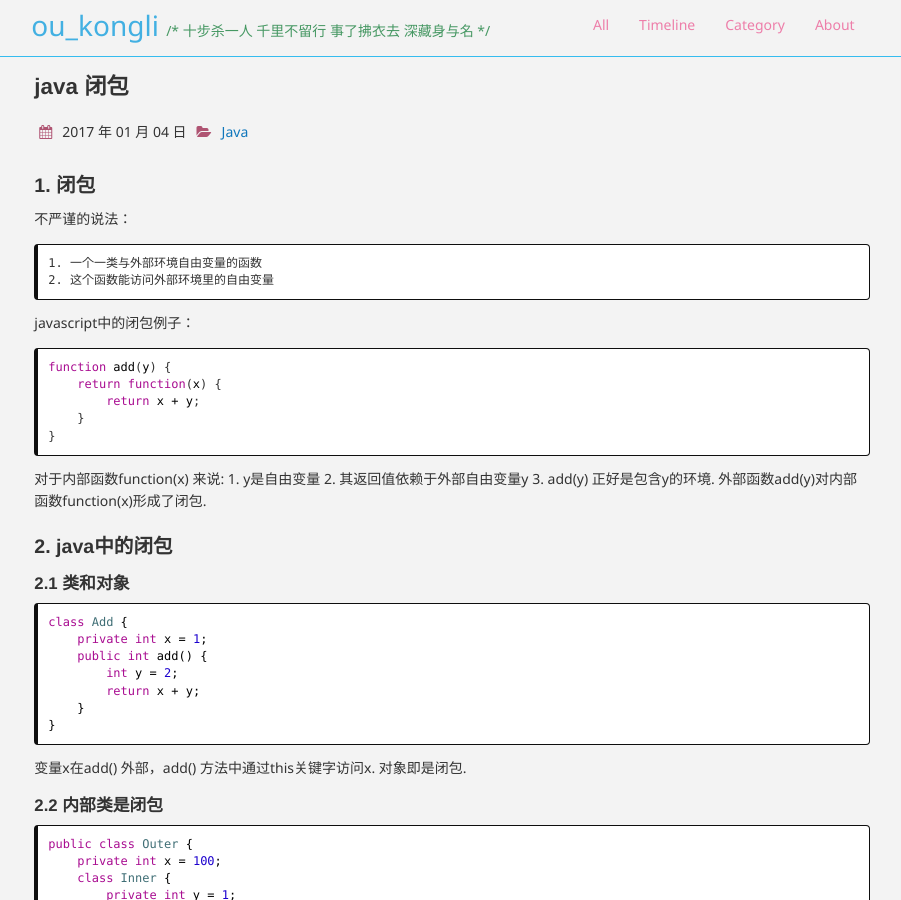
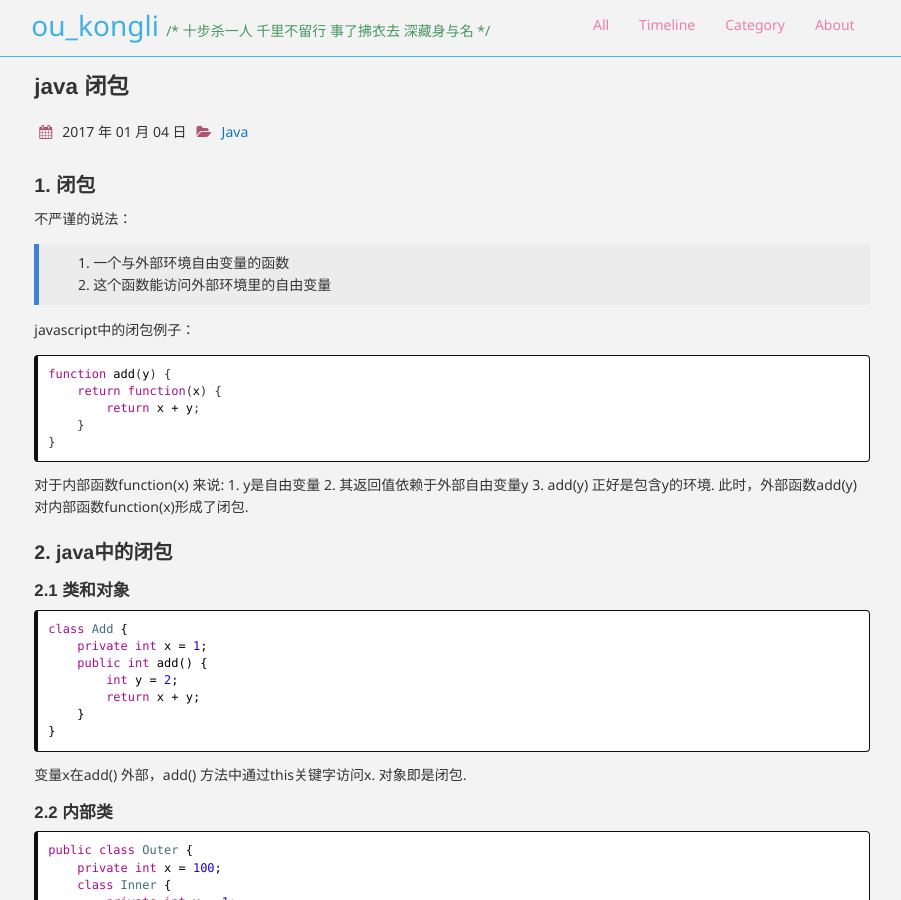
Before and after one commit to ouyangkongli/ouyangkongli.github.io, a Jekyll site: the page built from _posts/2017-01-04-java-closure.md, in a window 1280 px wide and 900 px high. Shown: the whole window, without its empty margins (194-1095 px from the left). Built offline with Jekyll 4.4.1, drawn with Linux system fonts in a browser that asks for light colours; nearby versions of some CDN libraries; comment, search, counter and statistics services are not loaded; some of the changed text lies outside the part shown.

Commit message:
update java closure css

````diff
--- a/_posts/2017-01-04-java-closure.md
+++ b/_posts/2017-01-04-java-closure.md
@@ -11,8 +11,8 @@ categories: Java
 
 不严谨的说法：
 
-    1. 一个一类与外部环境自由变量的函数
-    2. 这个函数能访问外部环境里的自由变量
+> 1. 一个与外部环境自由变量的函数
+> 2. 这个函数能访问外部环境里的自由变量
 
 javascript中的闭包例子：
 
@@ -24,7 +24,7 @@ function add(y) {
 }
 ```
 
-对于内部函数function(x) 来说: 1. y是自由变量 2. 其返回值依赖于外部自由变量y 3. add(y) 正好是包含y的环境. 外部函数add(y)对内部函数function(x)形成了闭包.
+对于内部函数function(x) 来说: 1. y是自由变量 2. 其返回值依赖于外部自由变量y 3. add(y) 正好是包含y的环境. 此时，外部函数add(y)对内部函数function(x)形成了闭包.
 
 ### 2. java中的闭包
 
@@ -42,7 +42,7 @@ class Add {
 
 变量x在add() 外部，add() 方法中通过this关键字访问x. 对象即是闭包.
 
-#### 2.2 内部类是闭包
+#### 2.2 内部类
 
 ```java
 public class Outer {
@@ -81,7 +81,7 @@ class Outer {
 getAnnoInner() 对内部匿名类构成了一个闭包. 但这里别扭的地方是这两个x和y都必须用final修饰，不可以修改。
 这是为什么呢？因为这里Java编译器对闭包的支持不完整。说支持了闭包，是因为编译器编译的时候其实悄悄对函数做了手脚，偷偷把外部环境方法的x和y局部变量，拷贝了一份到匿名内部类里。
 
-***Java编译器实现的只是capture-by-value，并没有实现capture-by-reference。***
+> ***Java编译器实现的只是capture-by-value，并没有实现capture-by-reference。***
 
 而只有后者才能保持匿名内部类和外部环境局部变量保持同步。
 内部类会自动拷贝外部变量的引用，为了避免：1. 外部方法修改引用，而导致内部类得到的引用值不一致 2.内部类修改引用，而导致外部方法的参数值在修改前和修改后不一致。于是就用 final 来让该引用不可改变。
@@ -91,7 +91,7 @@ getAnnoInner() 对内部匿名类构成了一个闭包. 但这里别扭的地方
 
 除了匿名内部类，还有几种情况，来自外部闭包环境的自由变量必须是final的。
 
-1. 在外部类成员方法中的内部类.
+a. 在外部类成员方法中的内部类.
 
 ```java
 class Outer {
@@ -108,7 +108,8 @@ class Outer {
 ```
 
 
-2. 在一个代码块block里的内部类.
+b. 在一个代码块block里的内部类.
+
 ```java
 class Outer {
     private int x = 0;
@@ -123,4 +124,5 @@ class Outer {
         }
     }
 }
+
 ```
````
